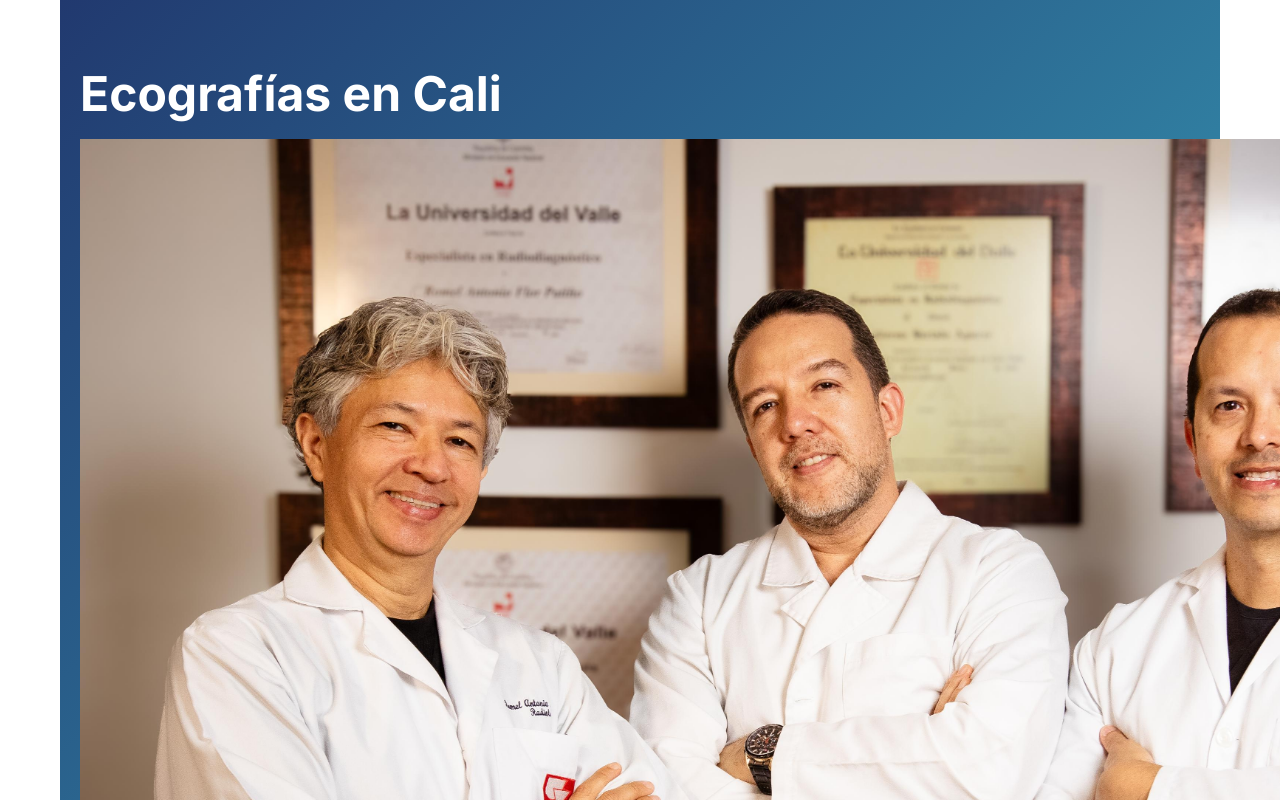
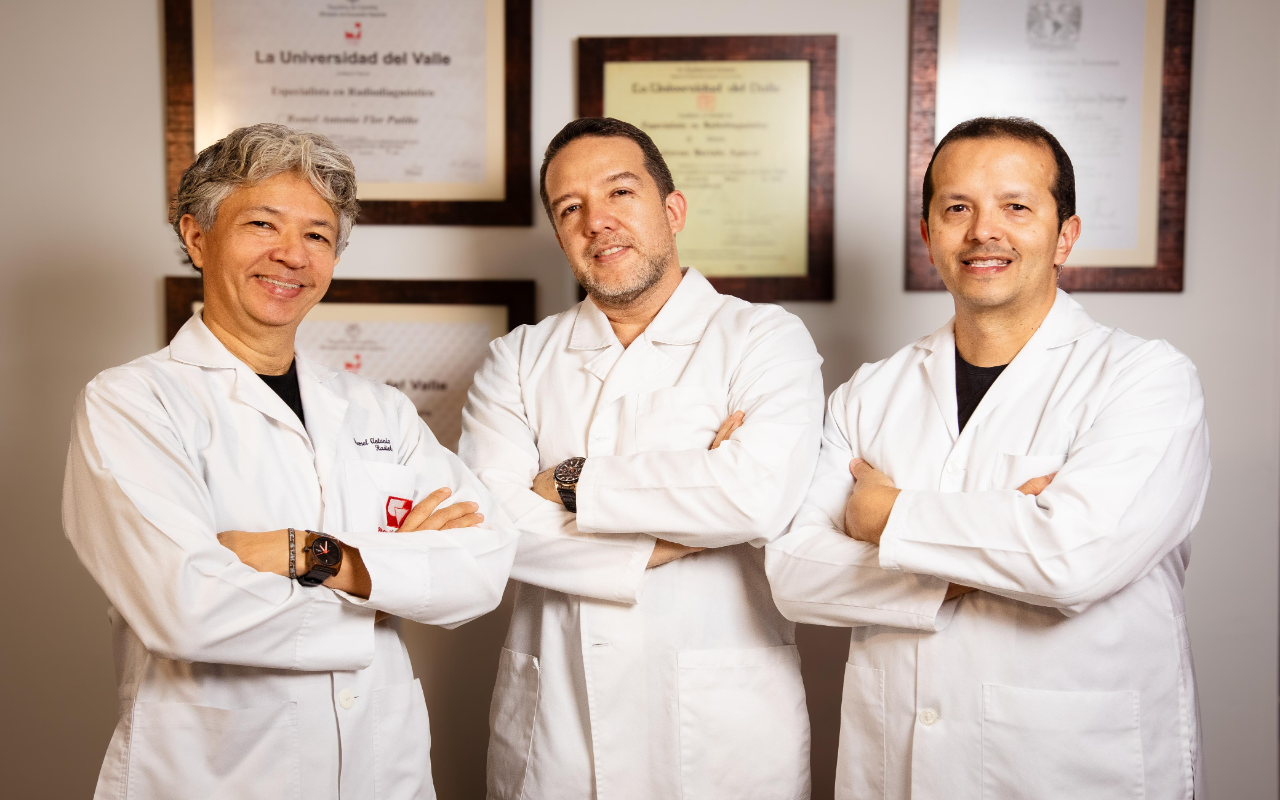
Before and after one commit to gstvgrc/verasalud-website, a Next.js app: page /servicios/ecografias in a window 1280 px wide. Shown: the top 800 px of the page. Built offline with nearby package versions, Linux system fonts and the light colour scheme.

Commit message:
refactor: update ecografias header image

```diff
--- a/app/servicios/ecografias/page.js
+++ b/app/servicios/ecografias/page.js
@@ -144,17 +144,16 @@ export default function EcografiasPage() {
       />
       <section className={`${styles.hero} px-4`}>
         <div className={styles.heroContent}>
-          <h1>Ecografías en Cali</h1>
-          {/* Use a real image and make it responsive */}
+        <h1>Ecografías en Cali</h1>
+        <div className="relative w-full h-64 sm:h-80 md:h-[500px] rounded-md overflow-hidden">
           <Image
             src="/equipo-medico.jpg"
             alt="Equipo médico de VeraSalud"
-            width={1536}
-            height={1024}
+            fill
+            className="object-cover"
             priority
-            sizes="(max-width: 768px) 100vw, 50vw"
-            className="w-full h-auto mb-4 rounded-md"
           />
+        </div>
           <p>
             En VeraSalud realizamos ecografías de alta resolución y estudios
             Doppler que brindan diagnósticos confiables en poco tiempo.
```
